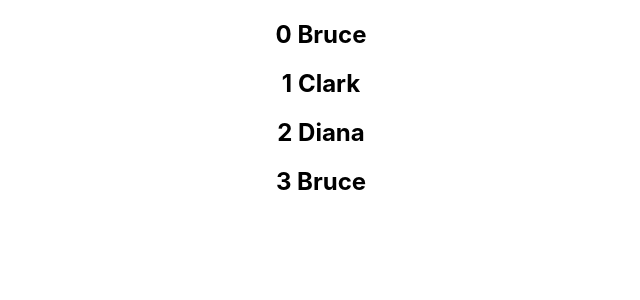
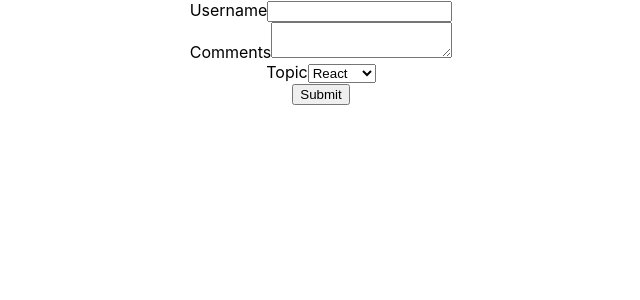
Before and after one commit to Muhammadamin1999/ReactTutorial, a React (Create React App) app in the folder introduction/review/: page / in a window 1280 px wide. Shown: the top 300 px of the page, without its empty margins (319-959 px from the left). Built offline with nearby package versions, Linux system fonts and the light colour scheme.

Commit message:
styling, form

```diff
--- a/introduction/review/src/App.js
+++ b/introduction/review/src/App.js
@@ -12,6 +12,11 @@
 import ParentComponent from './components/ParentComponent';
 import UserGreeting from './components/UserGreeting';
 import NameList from './components/NameList';
+import Stylesheet from './components/Stylesheet';
+import Style from './components/Style';
+import './appStyles.css'
+import styles from './appStyles.module.css'
+import Form from './components/Form';
 class App extends Component {
   render(){
     return (
@@ -42,7 +47,12 @@
     {/* <EventBind/> */}
     {/* <ParentComponent/> */}
     {/* <UserGreeting/> */}
-    <NameList/>
+    {/* <NameList/> */}
+    {/* <Stylesheet primary={true}/> */}
+    {/* <Style/> */}
+    {/* <h1 className='error'>Error</h1>
+    <h1 className={styles.success}>Success</h1> */}
+    <Form/>
       </div>
     )
   }
--- /dev/null
+++ b/introduction/review/src/appStyles.css
@@ -0,0 +1,3 @@
+.error{
+    color: 'red'
+}
--- /dev/null
+++ b/introduction/review/src/appStyles.module.css
@@ -0,0 +1,3 @@
+.success {
+    color: 'green'
+}
--- /dev/null
+++ b/introduction/review/src/components/Form.js
@@ -0,0 +1,64 @@
+/* eslint-disable no-undef */
+import React, { Component } from 'react'
+
+class Form extends Component {
+    constructor(props) {
+      super(props)
+
+      this.state = {
+         username: '',
+         comments: '',
+         topic: 'React'
+      }
+    }
+    handleUsernameChange = (event) => {
+              this.setState({
+                username: event.target.value
+              })
+    }
+
+    handleCommentsChange = event =>{
+        this.setState({
+            comments: event.target.value
+        })
+    }
+    handleTopicChange = event =>{
+        this.setState({
+            topic: event.target.value
+        })
+    }
+    handleSubmit = event =>{
+       alert(`${this.state.username} ${this.state.comments} ${this.state.topic}`)
+    }
+  render() {
+    const {username, comments, topic} = this.state
+    return (
+        <form onSubmit={this.handleSubmit}>
+      <div>
+        <label>Username</label>
+
+        <input type='text' value = {username} onChange={this.handleUsernameChange}/>
+      </div>
+      <div>
+        <label>
+            Comments
+        </label>
+        <textarea value={comments} onChange={this.handleCommentsChange}></textarea>
+      </div>
+      <div>
+        <label >Topic</label>
+        <select value={topic} onChange={this.handleTopicChange}>
+        <option value='react'>React</option>
+        <option value='angular'>Angular</option>
+        <option value='vue'>Vue</option>
+        </select>
+
+      </div>
+      <button type='submit'>Submit</button>
+        </form>
+
+    )
+  }
+}
+
+export default Form
--- /dev/null
+++ b/introduction/review/src/components/Style.js
@@ -0,0 +1,15 @@
+import React from 'react'
+
+const heading = {
+    fontSize: '72px',
+    color: 'blue'
+}
+function Style() {
+  return (
+    <div>
+      <h1 style={heading}>Inline</h1>
+    </div>
+  )
+}
+
+export default Style
--- /dev/null
+++ b/introduction/review/src/components/Stylesheet.js
@@ -0,0 +1,12 @@
+import React from 'react'
+import './myStyles.css'
+function Stylesheet(props) {
+    let className = props.primary ? 'primary' : ''
+  return (
+    <div>
+      <h1 className={`${className} font-xl`}>Stylesheets</h1>
+    </div>
+  )
+}
+
+export default Stylesheet
--- /dev/null
+++ b/introduction/review/src/components/myStyles.css
@@ -0,0 +1,6 @@
+.primary{
+    color: orange;
+}
+.font-xl {
+    font-size: 72px;
+}
```
